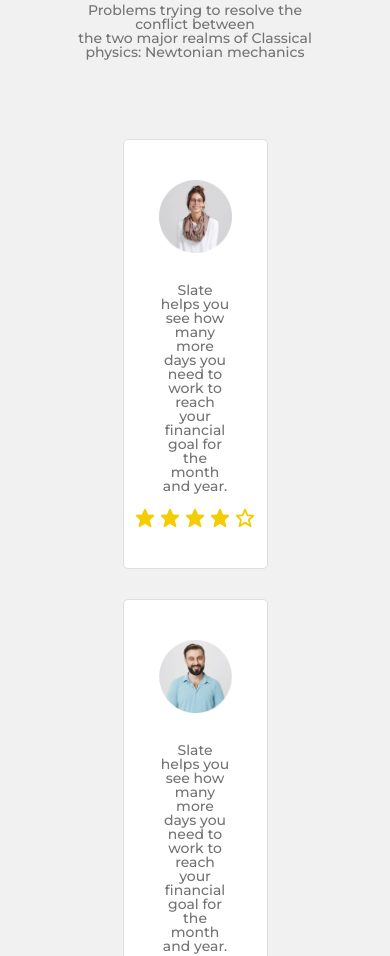
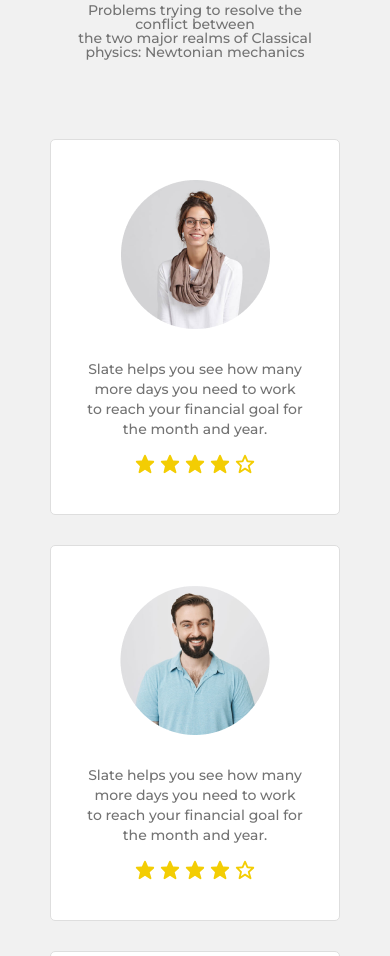
Before and after one commit to MikhailHaruty/landing-page-portfolio, a plain HTML site: page index.html in a window 390 px wide. Shown: the part 2848-3804 px from the top of the page. Drawn offline with Linux system fonts and the light colour scheme.

Commit message:
initial commit

```diff
--- a/css/media.css
+++ b/css/media.css
@@ -223,6 +223,11 @@
     padding: 0 50px;
   }
 
+  .industry__item {
+    width: unset;
+    max-width: unset;
+  }
+
   .partners__newsletter {
     flex-flow: column nowrap;
     left: -50px;
--- a/css/style.css
+++ b/css/style.css
@@ -360,6 +360,7 @@ img {
 .industry__label {
   font-weight: 500;
   font-size: 14px;
+  line-height: 20px;
   text-align: center;
   color: var(--second-text-color);
   margin-bottom: 15px;
```
